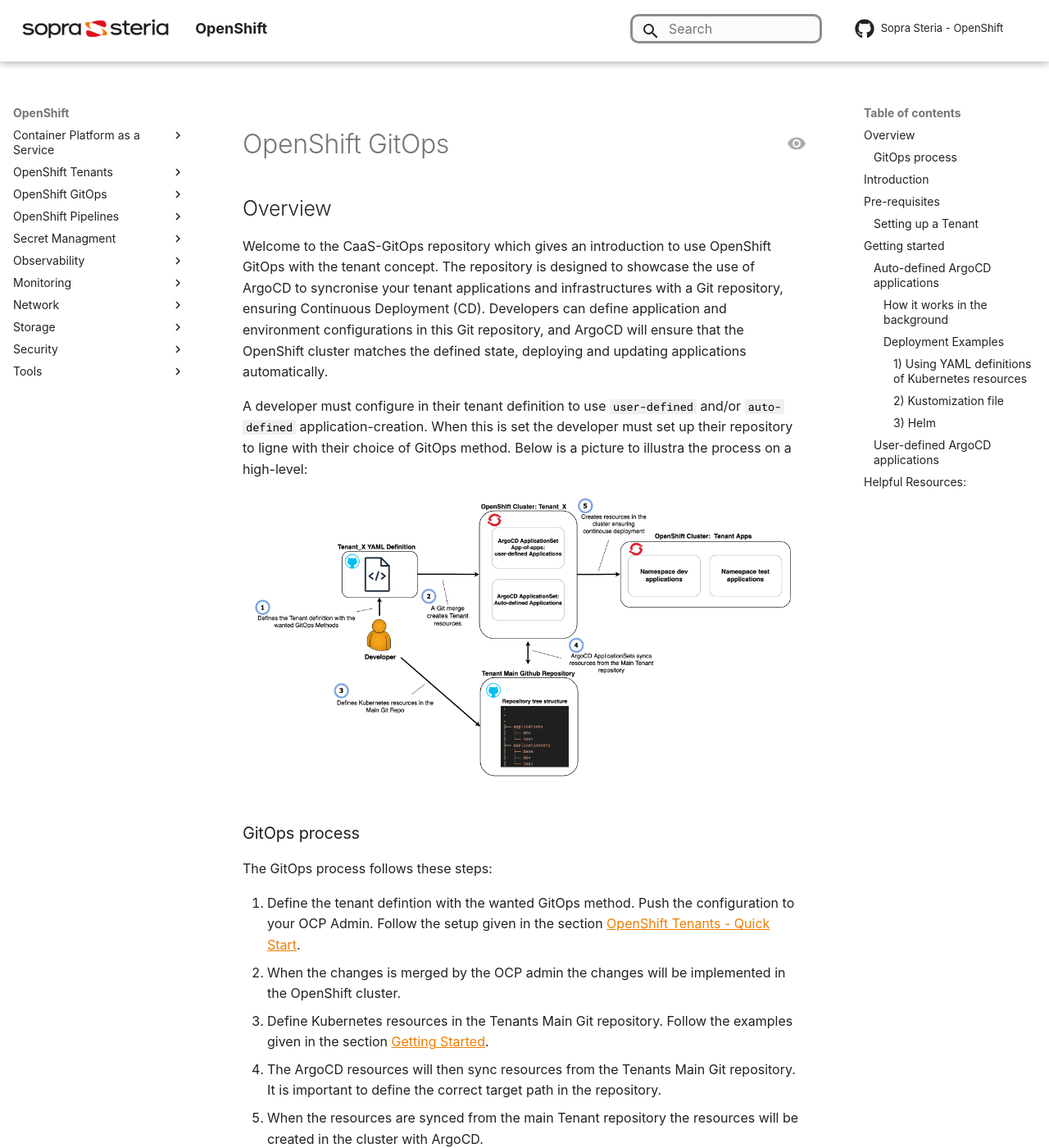
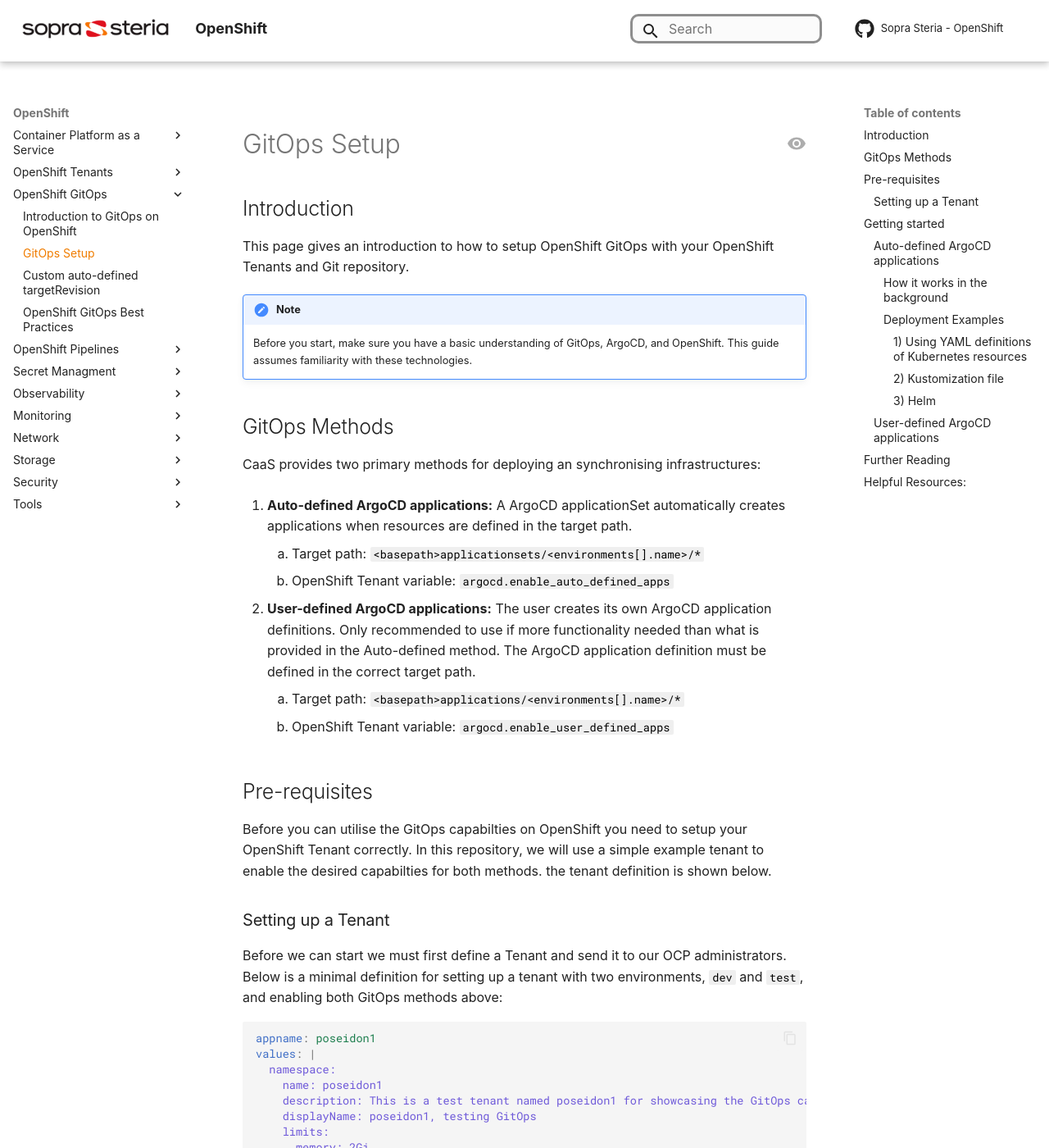
Before and after one commit to Sopra-Steria-Norge-Kubernetes/OpenShift, an MkDocs documentation site: the page built from docs/OpenShift GitOps/gitops-setup.md, in a window 1280 px wide and 1400 px high. Shown: the whole window at 82% size. Built offline with MkDocs 1.6.1 and Material for MkDocs 9.7.7, drawn with Linux system fonts in a browser that asks for light colours; some web fonts are replaced; comment, search, counter and statistics services are not loaded; some of the changed text lies outside the part shown.

Commit message:
updating files

````diff
--- a/docs/OpenShift GitOps/2s-gitops-methods.md
+++ /dev/null
@@ -1,5 +0,0 @@
-# header
-
-## Introduction
-
-## Getting started
--- a/docs/OpenShift GitOps/gitops-introduction.md
+++ b/docs/OpenShift GitOps/gitops-setup.md
@@ -1,34 +1,22 @@
-# OpenShift GitOps
-
-## Overview
-
-Welcome to the CaaS-GitOps repository which gives an introduction to use OpenShift GitOps with the tenant concept. The repository is designed to showcase the use of ArgoCD to syncronise your tenant applications and infrastructures with a Git repository, ensuring Continuous Deployment (CD). Developers can define application and environment configurations in this Git repository, and ArgoCD will ensure that the OpenShift cluster matches the defined state, deploying and updating applications automatically.
-
-A developer must configure in their tenant definition to use `user-defined` and/or `auto-defined` application-creation. When this is set the developer must set up their repository to ligne with their choice of GitOps method. Below is a picture to illustra the process on a high-level:
-![Alt text](../img/CI-CD/GitOps.png)
-
-### GitOps process
-The GitOps process follows these steps:
-
-1. Define the tenant defintion with the wanted GitOps method. Push the configuration to your OCP Admin. Follow the setup given in the section [OpenShift Tenants - Quick Start](../OpenShift%20Tenants/Orderopenshift-tenant-quick-start-guide.md).
-2. When the changes is merged by the OCP admin the changes will be implemented in the OpenShift cluster.
-3. Define Kubernetes resources in the Tenants Main Git repository. Follow the examples given in the section [Getting Started](#getting-started).
-4. The ArgoCD resources will then sync resources from the Tenants Main Git repository. It is important to define the correct target path in the repository.
-5. When the resources are synced from the main Tenant repository the resources will be created in the cluster with ArgoCD.
-
+# GitOps Setup
 
 ## Introduction
-In this repository we will create a example tenant to showcase the different option for enabling a GitOps for your tenant.
+This page gives an introduction to how to setup OpenShift GitOps with your OpenShift Tenants and Git repository.
 
 !!! Note
     Before you start, make sure you have a basic understanding of GitOps, ArgoCD, and OpenShift. This guide assumes familiarity with these technologies.
 
+
+## GitOps Methods
 CaaS provides two primary methods for deploying an synchronising infrastructures:
 
 1. **Auto-defined ArgoCD applications:** A ArgoCD applicationSet automatically creates applications when resources are defined in the target path.
      1. Target path: `<basepath>applicationsets/<environments[].name>/*`
+     2. OpenShift Tenant variable: `argocd.enable_auto_defined_apps`
+
 2. **User-defined ArgoCD applications:** The user creates its own ArgoCD application definitions. Only recommended to use if more functionality needed than what is provided in the Auto-defined method. The ArgoCD application definition must be defined in the correct target path.
      1. Target path: `<basepath>applications/<environments[].name>/*`
+     2. OpenShift Tenant variable: `argocd.enable_user_defined_apps`
 
 ## Pre-requisites
 Before you can utilise the GitOps capabilties on OpenShift you need to setup your OpenShift Tenant correctly. In this repository, we will use a simple example tenant to enable the desired capabilties for both methods. the tenant definition is shown below.
@@ -64,20 +52,23 @@
       encrypted_password: <PAT always encrypted with sealedsecrets>
       encrypted_username: <Username used with PAT encrypted with sealedsecrets>
 ```
-Setting the variable `enable_auto_defined_apps` to true gives you the option to use the **Auto-defined ArgoCD applications** method for creating applications. Similary, setting the `enable_user_defined_apps`to true gives you the option to use the **User-defined ArgoCD applications** method for creating applications.
+
+- Setting the variable `enable_auto_defined_apps` to true gives you the option to use the **Auto-defined ArgoCD applications** method for creating applications.
+
+- Setting the `enable_user_defined_apps`to true gives you the option to use the **User-defined ArgoCD applications** method for creating applications.
 
 !!! Info
-    More information on how to connect ArgoCD to your repository can be found [here](doc/conecting_to_a_repo.md).
+    More information on how to connect ArgoCD to your repository can be found [here](../OpenShift%20Tenants/Tenant%20features/GitOps/argocd.md#connecting-to-a-git-repository).
 
 ## Getting started
-With your tenant configuration successfully completed, the next crucial step is establishing the structure of your main Git repository.
+With your tenant configuration successfully completed, the next crucial step is establishing the structure in your main Git repository.
 
-This section will illustrate both the **auto-defined** and **user-defined** methods for managing applications with ArgoCD. We will use the `poseidon1_main_repository` folder as our example to walk you through the process.
+This section will illustrate both the **auto-defined** and **user-defined** methods for managing applications with ArgoCD. We will use the `poseidon1_main_repository` folder as our example to walk you through the process. Check the example folder [here](https://github.com/Sopra-Steria-Norge-Kubernetes/OpenShift/tree/main/code-examples/ArgoCD-Tenant-setup/poseidon1_main_repo).
 
 Consider this folder as your repository blueprint, with the basepath set to an empty string, providing a clear and applicable framework for your GitOps setup. Let´s get started!
 
 ### Auto-defined ArgoCD applications
-This approach is the recommended approach for working with ArgoCD. It gives an intuative and easy way of working with multiple ArgoCD applications without implementing a nameingstandard across tenants.
+This approach is the recommended approach for working with ArgoCD. It gives an intuitive and easy way of working with multiple ArgoCD applications without implementing a nameingstandard across tenants.
 
 #### How it works in the background
 The ArgoCD applicationsets looks in the target path `poseidon1_main_repo/applicationsets/<environment_name>`, so every folder created in this path will create a application in ArgoCD. The name of the application will have the following name  `<tenant_name>-<environment_name>-apps-<folder_name>`. For instance if we create a folder called `applicationsets/dev/demo-kubernetes` it will be called `poseidon1-dev-apps-demo-kubernetes` in ArgoCD.
@@ -172,7 +163,10 @@
 * If you need to use a private helm repository
 * If you want more freedom with your ArgoCD application definitions.
 
-The following file `poseidon1_main_repo/applications/dev/ex1-helm-app.yml` shows an example of how to deploy a application.
+The following file `poseidon1_main_repo/applications/dev/ex1-helm-app.yml` shows an example of how to deploy an application utilising a helm chart.
+
+## Further Reading
+Now that you understand better how to setup your CD pipeline on Openshift using ArgoCD, it can be useful to better understand how to use the tool. Check out [GitOps Best Practices](OpenShift GitOps Best Practices.md) for more information about how to use ArgoCD
 
 
 
--- a/mkdocs.yml
+++ b/mkdocs.yml
@@ -32,10 +32,11 @@
       - External Secret: OpenShift Tenants/Tenant features/external-secrets.md
       - Slack Alert Integration: OpenShift Tenants/Tenant features/slack-alert-integration.md
   - OpenShift GitOps:
-    - Introduction to GitOps: OpenShift GitOps/Introduction-GitOps.md
+    - Introduction to GitOps on OpenShift: OpenShift GitOps/Introduction-GitOps.md
+    - GitOps Setup: OpenShift GitOps/gitops-setup.md
+    - Custom auto-defined targetRevision: OpenShift GitOps/cutom-auto-defined-target-revision.md
     - OpenShift GitOps Best Practices: OpenShift GitOps/openshift-gitops-best-practices.md
-    - GitOps Methods: OpenShift GitOps/itops-methods.md
-    - Custom auto-defined targetRevision: OpenShift GitOps/cutom-auto-defined-target-revision.md
+
   - OpenShift Pipelines:
      - OpenShift Pipelines with Tekton: OpenShift Pipelines/OpenShift-pipelines.md
   - Secret Managment:
````
Also changed, not shown: other parts of docs/OpenShift GitOps/gitops-setup.md (+1 -1 lines), docs/OpenShift GitOps/Introduction-GitOps.md (+8 -10 lines), docs/OpenShift GitOps/gitops-methods.md (deleted, +0 -1 lines), 1 other file.
